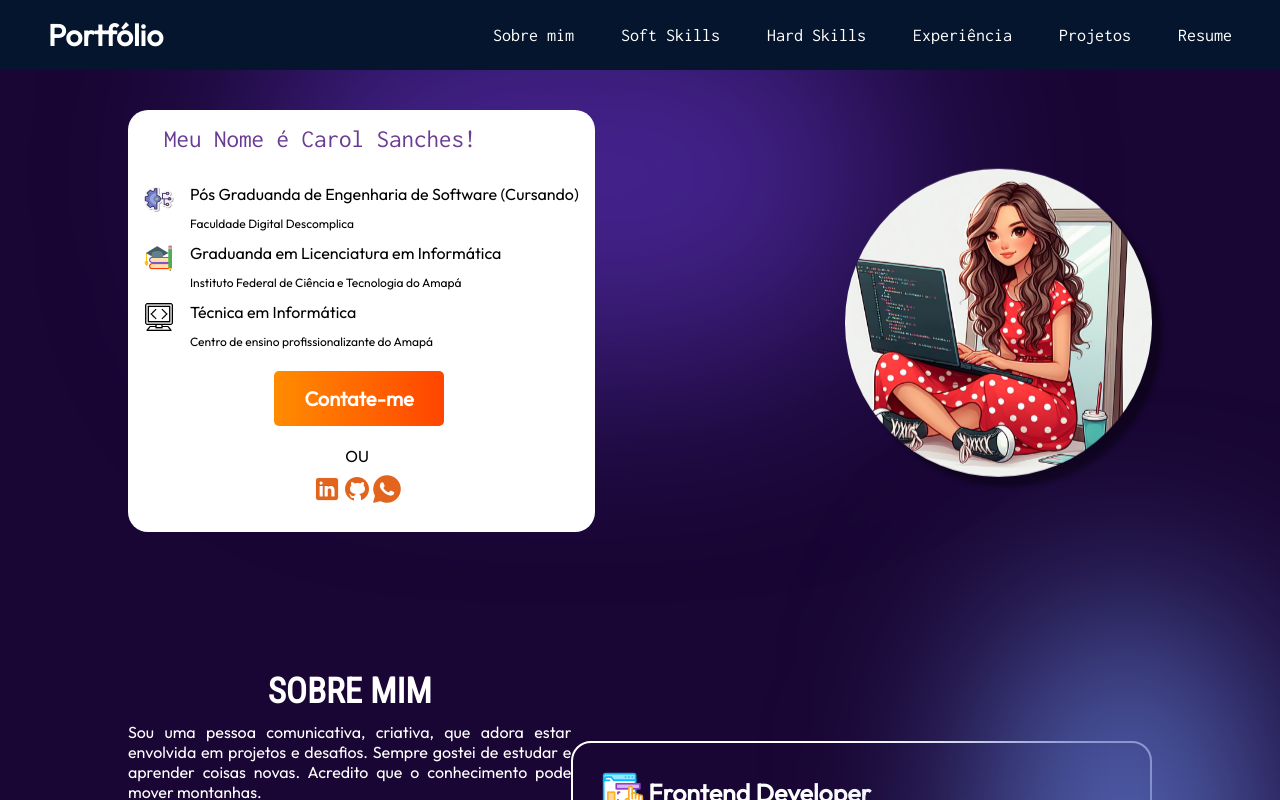
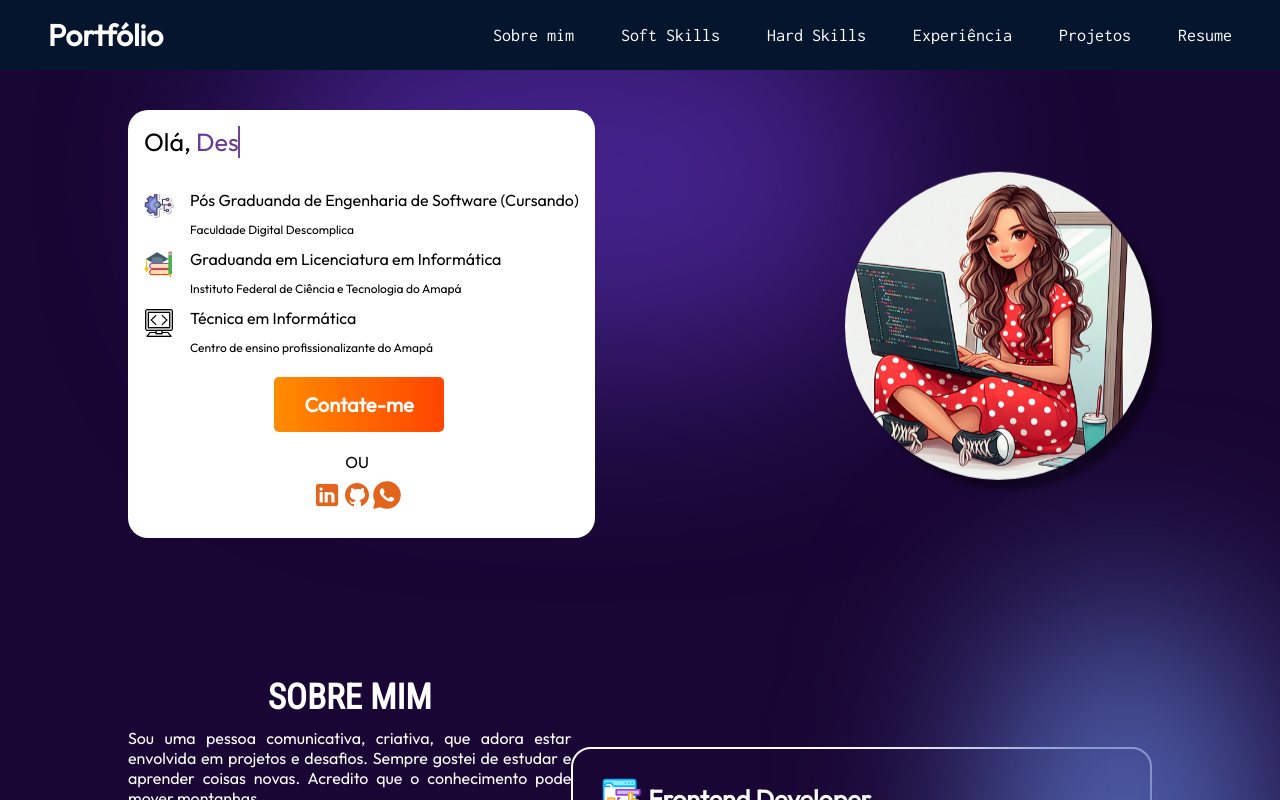
Before and after one commit to CarolinaSanches24/Portifolio, a React (Vite) app in the folder my_portifolio/: page / in a window 1280 px wide. Shown: the top 800 px of the page. Built offline with nearby package versions, Linux system fonts and the light colour scheme.

Commit message:
:sparkles:feat add keyframes

```diff
--- a/my_portifolio/package.json
+++ b/my_portifolio/package.json
@@ -15,7 +15,6 @@
     "framer-motion": "^11.0.3",
     "react": "^18.2.0",
     "react-dom": "^18.2.0",
-    "react-typical": "^0.1.3",
     "swiper": "^11.0.5"
   },
   "devDependencies": {
--- a/my_portifolio/src/components/Home/Home.jsx
+++ b/my_portifolio/src/components/Home/Home.jsx
@@ -1,22 +1,12 @@
 import { getImageUrl } from "../../utils";
 import styles from "./Home.module.css";
-import Typical from 'react-typical';
 export const Home = () => {
   return (
     <section className={styles.container}>
       <div className={styles.content}>
-       <Typical
-          steps={[
-            'Olá',
-            4000 ,
-          'Meu Nome é Carol Sanches!',
-          6000 ,
-          'Seja Bem Vindo ao meu Portfólio!' ,
-          8000
-       ]}
-       loop={Infinity}
-       wrapper="p" className={styles.text_aprensentation}
-      />
+     <div className={styles.textAnimation}>
+      Olá, <span></span>
+     </div>
         <ul className={styles.education}>
           <div className={styles.education_itens}>
             <img
--- a/my_portifolio/src/components/Home/Home.module.css
+++ b/my_portifolio/src/components/Home/Home.module.css
@@ -18,12 +18,12 @@
   padding: 1em;
   border-radius: 20px;
 }
-.text_aprensentation{
-  color:var(--color-purple);
-  font-family:var( --font-Inconsolata);
-  font-size:25px;
-  position:relative;
-  left:20px;
+.text_aprensentation {
+  color: var(--color-purple);
+  font-family: var(--font-Inconsolata);
+  font-size: 25px;
+  position: relative;
+  left: 20px;
 }
 
 .education {
@@ -158,9 +158,78 @@
   top: 500px;
   right: -8vw;
   border-radius: 764px;
-  background:var(--color-primary);
+  background: var(--color-primary);
   filter: blur(100px);
   z-index: 0;
+}
+.textAnimation {
+  font-size: 25px;
+  font-weight: 300;
+}
+.textAnimation span {
+  position: relative;
+}
+
+.textAnimation span::before {
+  content: "";
+  color: var(--color-purple);
+  animation: words 15s infinite;
+}
+.textAnimation span::after {
+  content: "";
+  position: absolute;
+  height: 100%;
+  border-left: 2px solid var(--color-purple);
+  right: -10px;
+  animation: cursor 0.6s infinite, typing 25s steps(15) infinite;
+  width: 103%;
+  background-color: var(--color-white);
+}
+
+@keyframes words {
+  0%,
+  33.33% {
+    content: "Sou Carolina Sanches";
+  }
+  33.34%,
+  66.66% {
+    content: "Desenvolvedora de Software";
+  }
+  66.67%,
+  100% {
+    content: "Seja Bem Vindo ao Meu Portifólio";
+  }
+}
+
+@keyframes typing {
+  10%,
+  15%,
+  30%,
+  35%,
+  50%,
+  55%,
+  70%,
+  75%,
+  90%,
+  95% {
+    width: 0;
+  }
+  5%,
+  20%,
+  25%,
+  40%,
+  45%,
+  60%,
+  65%,
+  80%,
+  85% {
+    width: 103%;
+  }
+}
+@keyframes cursor {
+  0% {
+    border-left: 2px solid var(--color-white);
+  }
 }
 
 @media screen and (max-width: 768px) {
```
Also changed, not shown: 2 other files (tests, documents, lock files or other folders).
